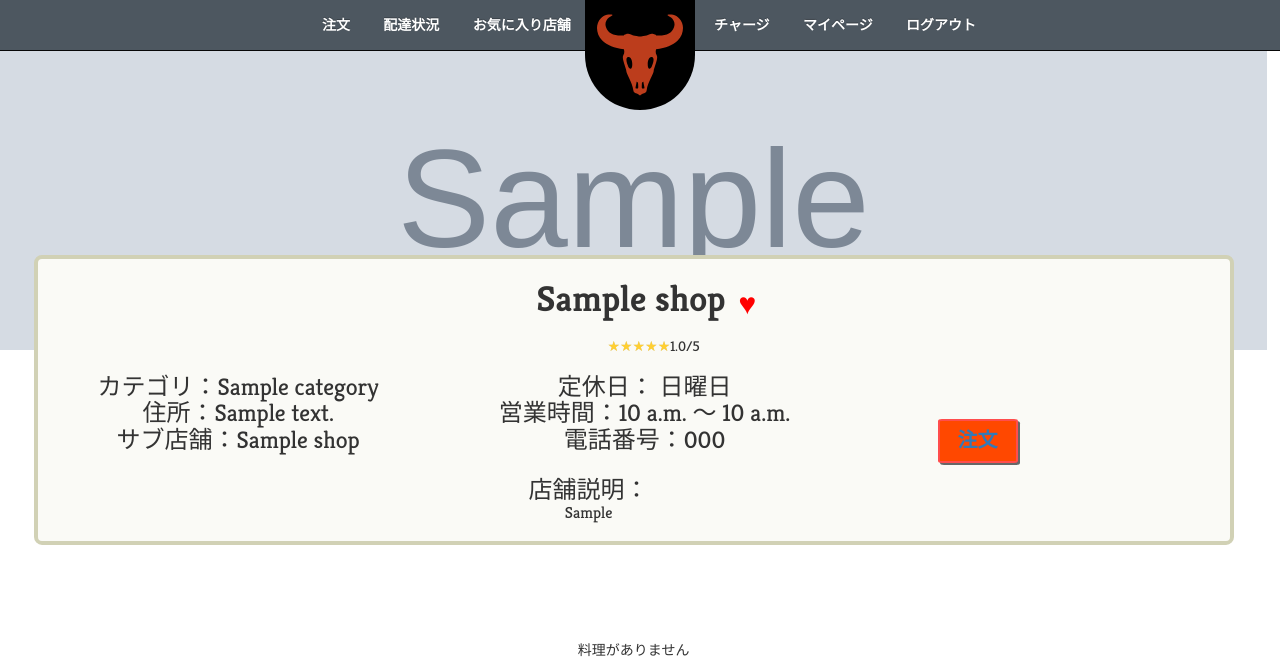
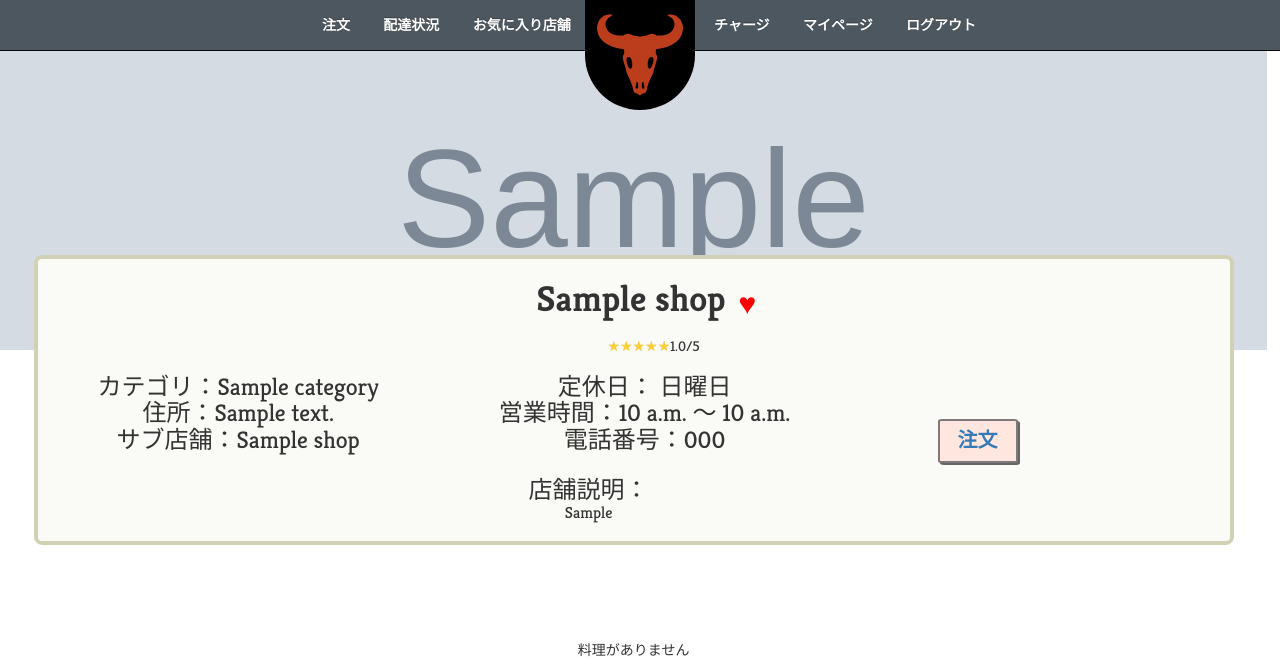
Before and after one commit to kami2438/venv_syokutomo, a Django app: page /user/list/product/1/ in a window 1280 px wide. Shown: the top 662 px of the page. Run offline with Django 3.2, Linux system fonts and the light colour scheme; a user stored in the database is signed in; tables that the repository leaves empty hold one stand-in row (values such as "Sample post"); grey boxes marked "Sample" are stand-in pictures; data that the repository does not hold is empty; some libraries are stand-ins or nearby versions.

Commit message:
ボタン色

```diff
--- a/syokutomo/static/css/user_product.css
+++ b/syokutomo/static/css/user_product.css
@@ -93,21 +93,20 @@
   top: 40px;
   left: 700px;
 } */
-.lovelove table{
-  margin:0 auto;
+.lovelove table {
+  margin: 0 auto;
   border-spacing: 12px 8px;
 }
-.love-mark{
+.love-mark {
   font-size: 30px;
   font-weight: bold;
-
 }
-.btn{
+.btn {
   width: 35px;
-  height:35px;
+  height: 35px;
   border-radius: 50%;
-  background:transparent;
-  border-color:transparent;
+  background: transparent;
+  border-color: transparent;
 }
 /*注文ボタン*/
 .Contents .user-orderbutton {
@@ -126,12 +125,12 @@
   text-align: center; /* 文字位置   */
   cursor: pointer; /* カーソル   */
   padding: 10px 18px; /* 余白       */
-  background: #ff4800; /* 背景色     */
+  background: #ffe6de; /* 背景色     */
   color: #ffffff; /* 文字色     */
   line-height: 1em; /* 1行の高さ  */
   transition: 0.3s; /* なめらか変化 */
   box-shadow: 2px 2px #666666; /* 影の設定 */
-  border: 2px solid #ff4d4d; /* 枠の指定 */
+  border: 2px solid #817979; /* 枠の指定 */
   font-weight: bold;
 }
 
```
